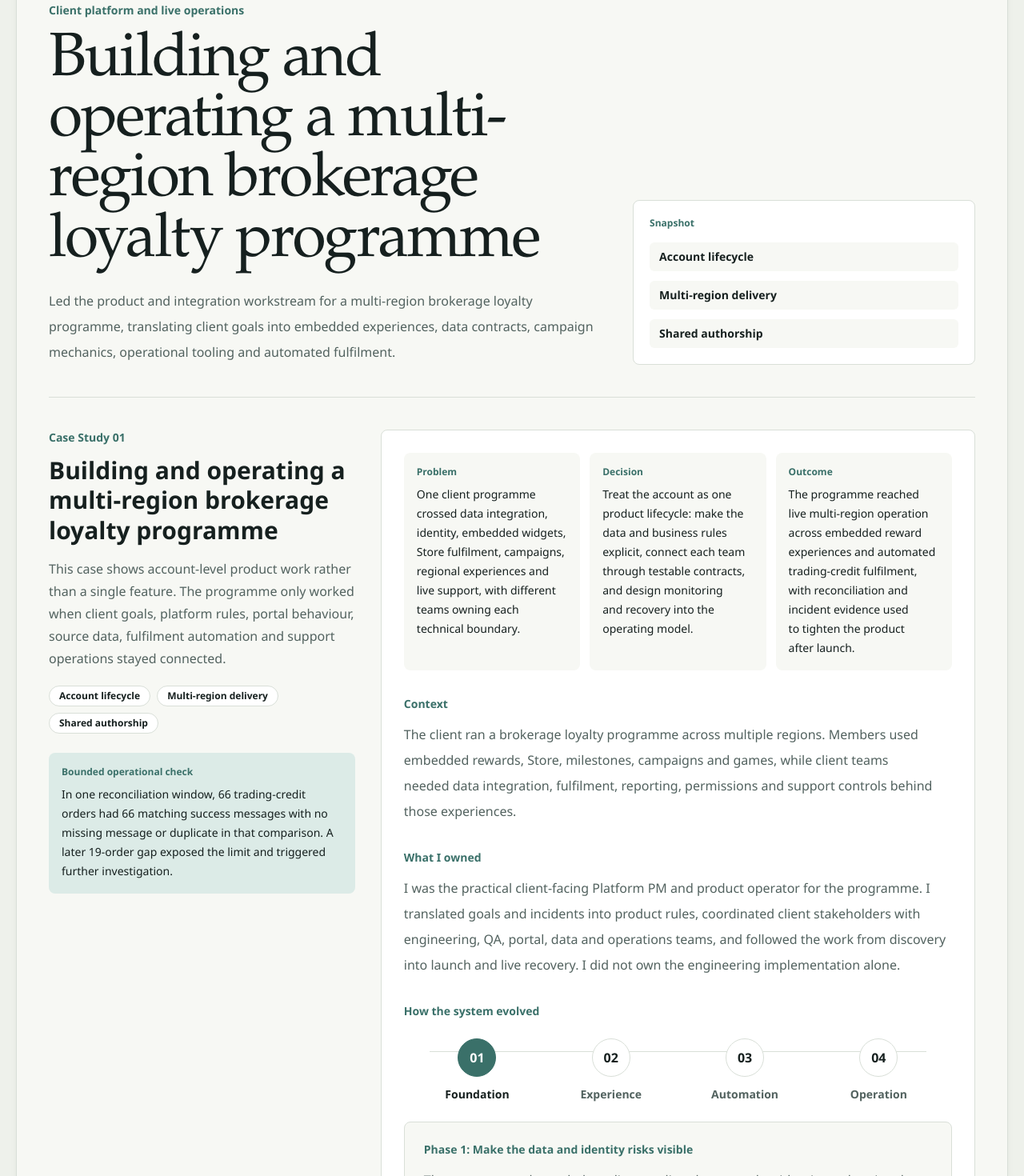
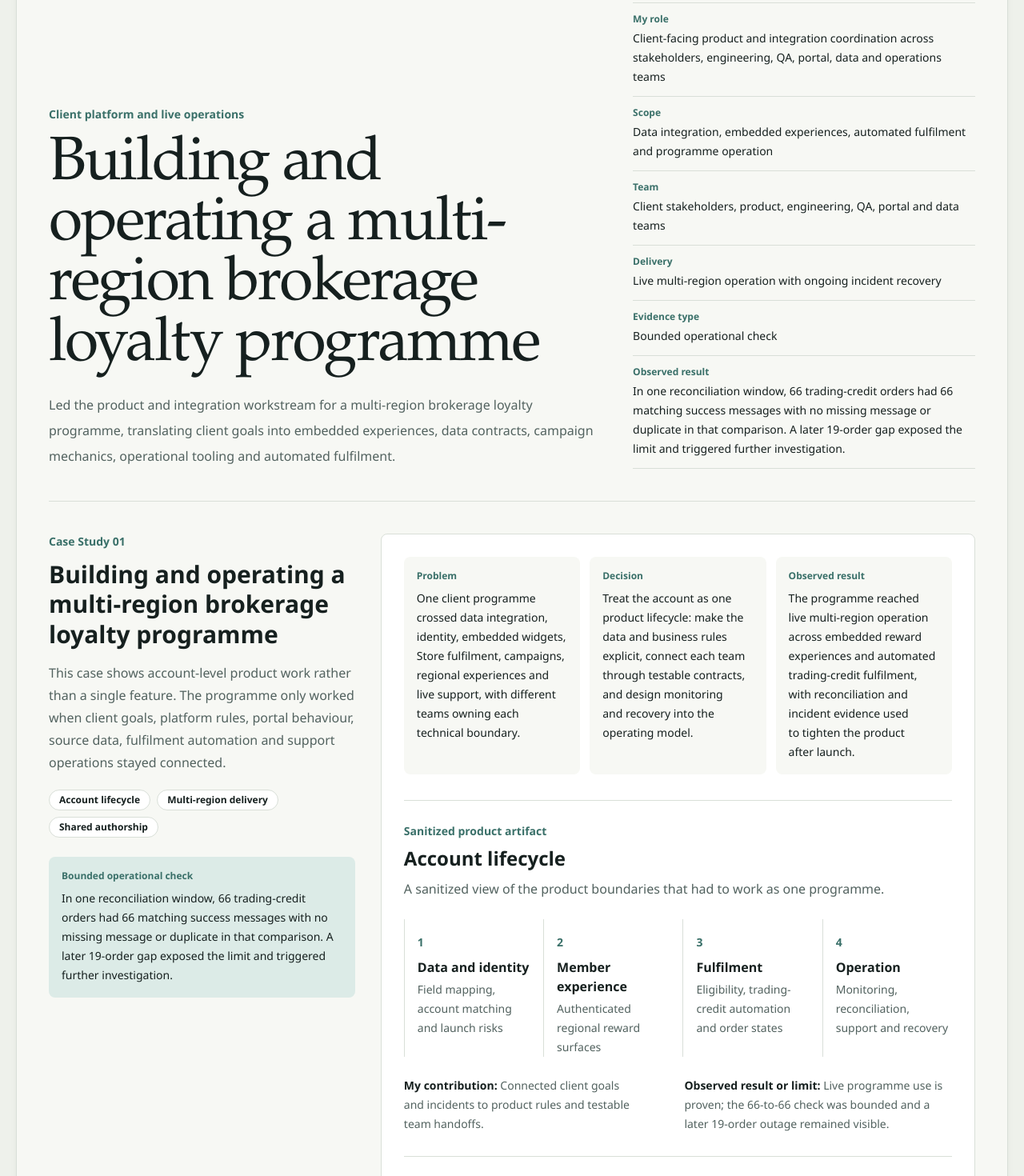
Before and after one commit to Anjelika120/portfolio, a Next.js app: page /work/multi-region-loyalty-programme in a window 1280 px wide. Shown: the part 220-1690 px from the top of the page at 80% size. Built offline with nearby package versions, Linux system fonts and the light colour scheme.

Commit message:
feat: add evidence-led case artifacts and navigation

```diff
--- a/src/app/work/[id]/page.tsx
+++ b/src/app/work/[id]/page.tsx
@@ -1,6 +1,7 @@
 import type { Metadata } from "next";
 import { notFound } from "next/navigation";
 import { CaseStudyDetail } from "@/components/case-study-detail";
+import { CaseStudyFooter } from "@/components/case-study-footer";
 import { FrameNav } from "@/components/frame-nav";
 import { PortfolioFrame } from "@/components/portfolio-frame";
 import { portfolio, type Portfolio } from "@/data/portfolio";
@@ -34,6 +35,12 @@ function findProject(id: string) {
   };
 }
 
+function findNextProject(id: string) {
+  const currentIndex = orderedWork.findIndex((project) => project.id === id);
+
+  return orderedWork[(currentIndex + 1) % orderedWork.length] ?? orderedWork[0];
+}
+
 export function generateStaticParams() {
   return portfolio.selectedWork.map((project) => ({
     id: project.id
@@ -65,6 +72,8 @@ export default async function WorkCasePage({ params }: WorkPageProps) {
     notFound();
   }
 
+  const nextProject = findNextProject(project.id);
+
   return (
     <div className="min-h-screen bg-[#eef1eb] px-3 py-3 text-ink sm:px-5 sm:py-5">
       <PortfolioFrame>
@@ -87,21 +96,28 @@ export default async function WorkCasePage({ params }: WorkPageProps) {
                 </h1>
                 <p className="mt-5 max-w-3xl text-base leading-8 text-muted">{project.summary}</p>
               </div>
-              <div className="rounded-lg border border-line bg-surface p-5">
-                <p className="text-xs font-semibold text-accent">Snapshot</p>
-                <div className="mt-4 grid gap-3">
-                  {project.railTags.map((tag) => (
-                    <span key={tag} className="rounded-md bg-canvas px-3 py-2 text-sm font-semibold text-ink">
-                      {tag}
-                    </span>
-                  ))}
-                </div>
-              </div>
+              <dl className="divide-y divide-line border-y border-line">
+                {[
+                  ["My role", project.railNote],
+                  ["Scope", project.scope],
+                  ["Team", project.team],
+                  ["Delivery", project.delivery],
+                  ["Evidence type", project.impactLabel],
+                  ["Observed result", project.impactLine]
+                ].map(([label, value]) => (
+                  <div key={label} className="grid gap-1 py-3 sm:grid-cols-[7rem_1fr] lg:grid-cols-1">
+                    <dt className="text-xs font-semibold text-accent">{label}</dt>
+                    <dd className="text-sm leading-6 text-ink">{value}</dd>
+                  </div>
+                ))}
+              </dl>
             </div>
 
             <div className="mt-10 border-t border-line">
               <CaseStudyDetail project={project} index={index} />
             </div>
+
+            <CaseStudyFooter nextProject={nextProject} />
           </section>
         </main>
       </PortfolioFrame>
--- /dev/null
+++ b/src/components/case-study-artifact.tsx
@@ -0,0 +1,34 @@
+import type { Portfolio } from "@/data/portfolio";
+
+type CaseStudy = Portfolio["selectedWork"][number];
+
+export function CaseStudyArtifact({ artifact }: { artifact: CaseStudy["artifact"] }) {
+  return (
+    <figure className="border-y border-line py-7">
+      <figcaption>
+        <p className="text-sm font-semibold text-accent">Sanitized product artifact</p>
+        <h3 className="mt-2 text-2xl font-semibold text-ink">{artifact.title}</h3>
+        <p className="mt-2 max-w-3xl text-base leading-7 text-muted">{artifact.caption}</p>
+      </figcaption>
+
+      <ol className="mt-6 grid gap-3 md:grid-cols-4">
+        {artifact.stages.map((stage, index) => (
+          <li key={stage.label} className="border-t border-line pt-4 md:border-l md:border-t-0 md:pl-4">
+            <span className="text-sm font-semibold text-accent">{index + 1}</span>
+            <strong className="mt-2 block text-ink">{stage.label}</strong>
+            <span className="mt-1 block text-sm leading-6 text-muted">{stage.detail}</span>
+          </li>
+        ))}
+      </ol>
+
+      <div className="mt-6 grid gap-4 text-sm leading-6 text-muted md:grid-cols-2">
+        <p>
+          <strong className="text-ink">My contribution:</strong> {artifact.contribution}
+        </p>
+        <p>
+          <strong className="text-ink">Observed result or limit:</strong> {artifact.evidence}
+        </p>
+      </div>
+    </figure>
+  );
+}
--- a/src/components/case-study-detail.tsx
+++ b/src/components/case-study-detail.tsx
@@ -1,4 +1,5 @@
 import { EvolutionRoadmap } from "@/components/evolution-roadmap";
+import { CaseStudyArtifact } from "@/components/case-study-artifact";
 import type { Portfolio } from "@/data/portfolio";
 
 type CaseStudy = Portfolio["selectedWork"][number];
@@ -64,7 +65,7 @@ export function CaseStudyDetail({ project, index }: { project: CaseStudy; index:
             {[
               ["Problem", project.problemLine],
               ["Decision", project.decisionLine],
-              ["Outcome", project.outcomeLine]
+              ["Observed result", project.outcomeLine]
             ].map(([label, value]) => (
               <div key={label} className="rounded-lg bg-canvas p-4">
                 <p className="text-xs font-semibold text-accent">{label}</p>
@@ -72,6 +73,8 @@ export function CaseStudyDetail({ project, index }: { project: CaseStudy; index:
               </div>
             ))}
           </div>
+
+          <CaseStudyArtifact artifact={project.artifact} />
 
           {leadSections.map((section) => (
             <FeatureDetailSection
--- /dev/null
+++ b/src/components/case-study-footer.tsx
@@ -0,0 +1,25 @@
+import type { Portfolio } from "@/data/portfolio";
+
+type CaseStudy = Portfolio["selectedWork"][number];
+
+const actionClassName =
+  "inline-flex min-h-11 items-center justify-between gap-3 rounded-lg border border-line bg-surface px-4 py-3 text-sm font-semibold text-ink transition hover:border-accent focus:outline-none focus-visible:ring-2 focus-visible:ring-accent focus-visible:ring-offset-2 focus-visible:ring-offset-canvas";
+
+export function CaseStudyFooter({ nextProject }: { nextProject: CaseStudy }) {
+  return (
+    <nav aria-label="Case study actions" className="grid gap-3 border-t border-line py-8 sm:grid-cols-3">
+      <a className={actionClassName} href={`/work/${nextProject.id}`}>
+        <span>Next case: {nextProject.title}</span>
+        <span aria-hidden="true">-&gt;</span>
+      </a>
+      <a className={actionClassName} href="/#systems">
+        <span>Back to selected work</span>
+        <span aria-hidden="true">-&gt;</span>
+      </a>
+      <a className={actionClassName} href="mailto:anjelikatan99@gmail.com">
+        <span>Discuss this work</span>
+        <span aria-hidden="true">-&gt;</span>
+      </a>
+    </nav>
+  );
+}
```
Also changed, not shown: scripts/validate-portfolio-design.mjs (+6 -2 lines).
